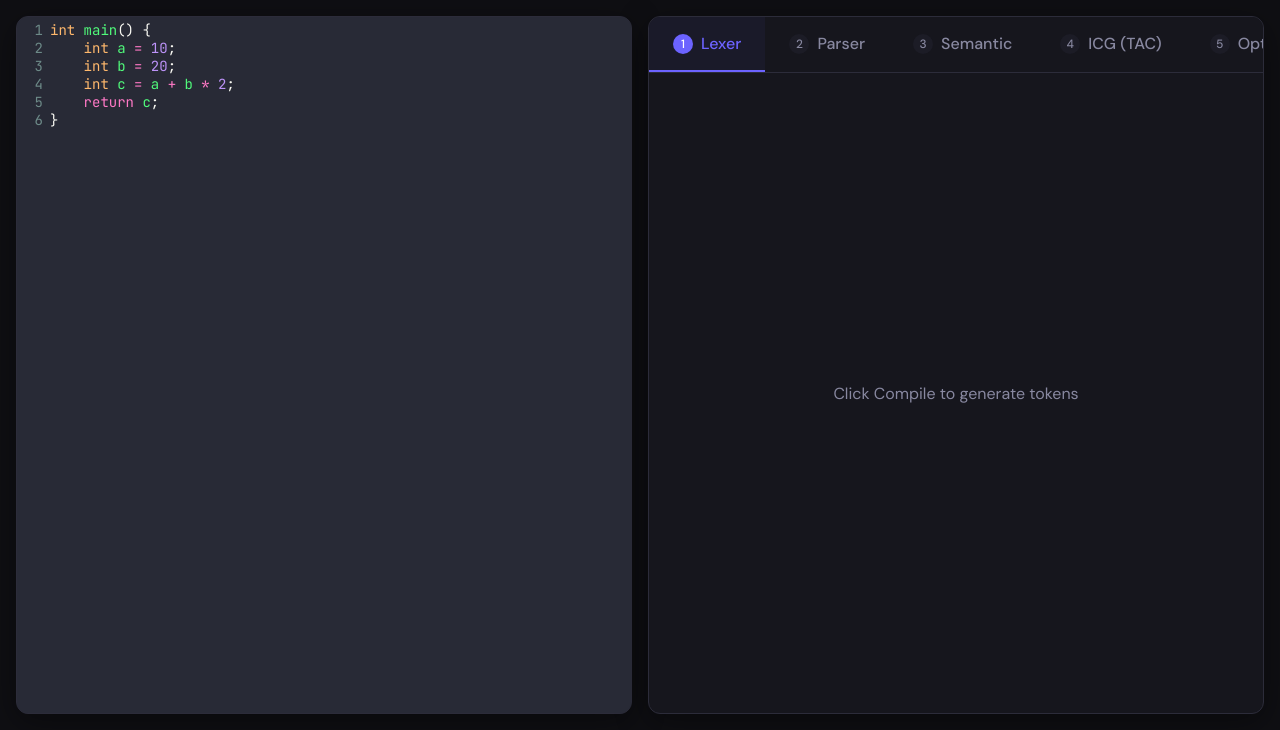
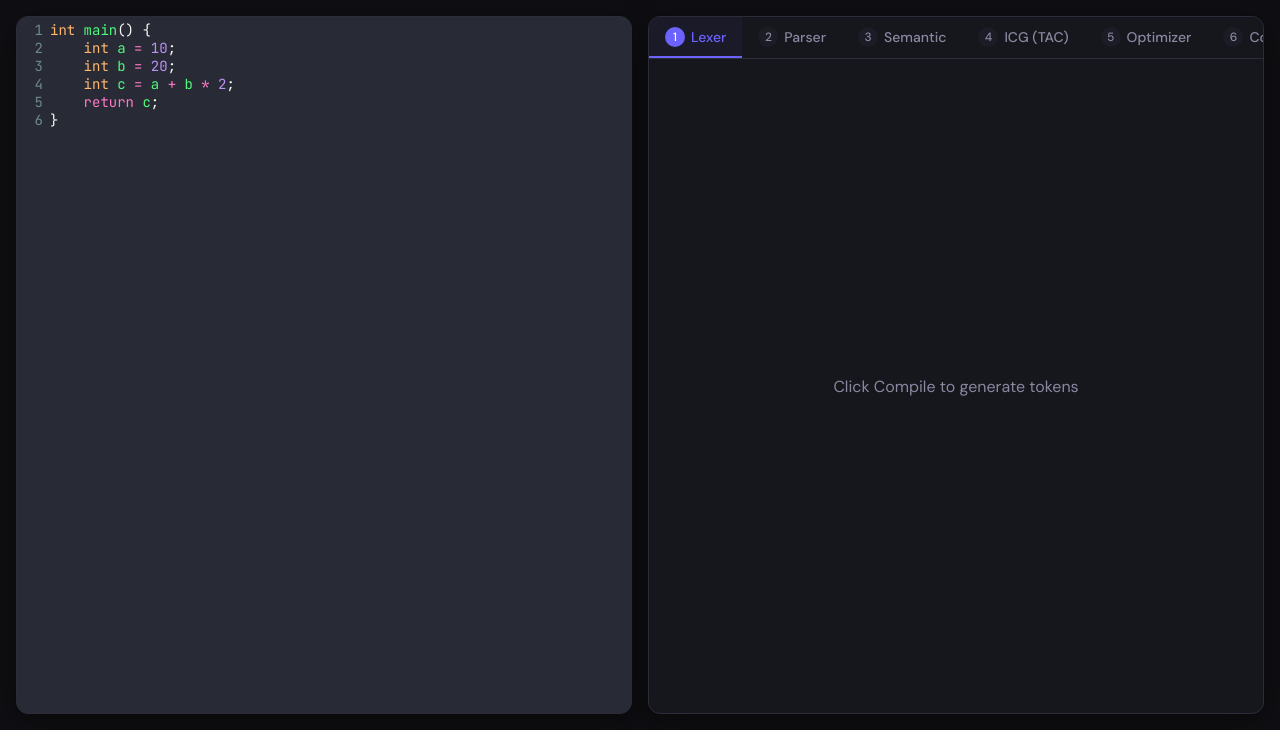
Before and after one commit to magsihassan/Just-In-Time-Student, a Flask app: page / in a window 1280 px wide. Shown: the part 70-800 px from the top of the page. Run offline with Flask 3, Linux system fonts and the light colour scheme.

Commit message:
Reduce tab sizes to avoid scrollbar

```diff
--- a/templates/index.html
+++ b/templates/index.html
@@ -147,7 +147,8 @@
         }
 
         .tab {
-            padding: 1rem 1.5rem;
+            padding: 0.6rem 1rem;
+            font-size: 14px;
             color: var(--text-secondary);
             cursor: pointer;
             border-bottom: 2px solid transparent;
@@ -156,7 +157,7 @@
             transition: all 0.2s;
             display: flex;
             align-items: center;
-            gap: 8px;
+            gap: 6px;
         }
 
         .tab.active {
```
